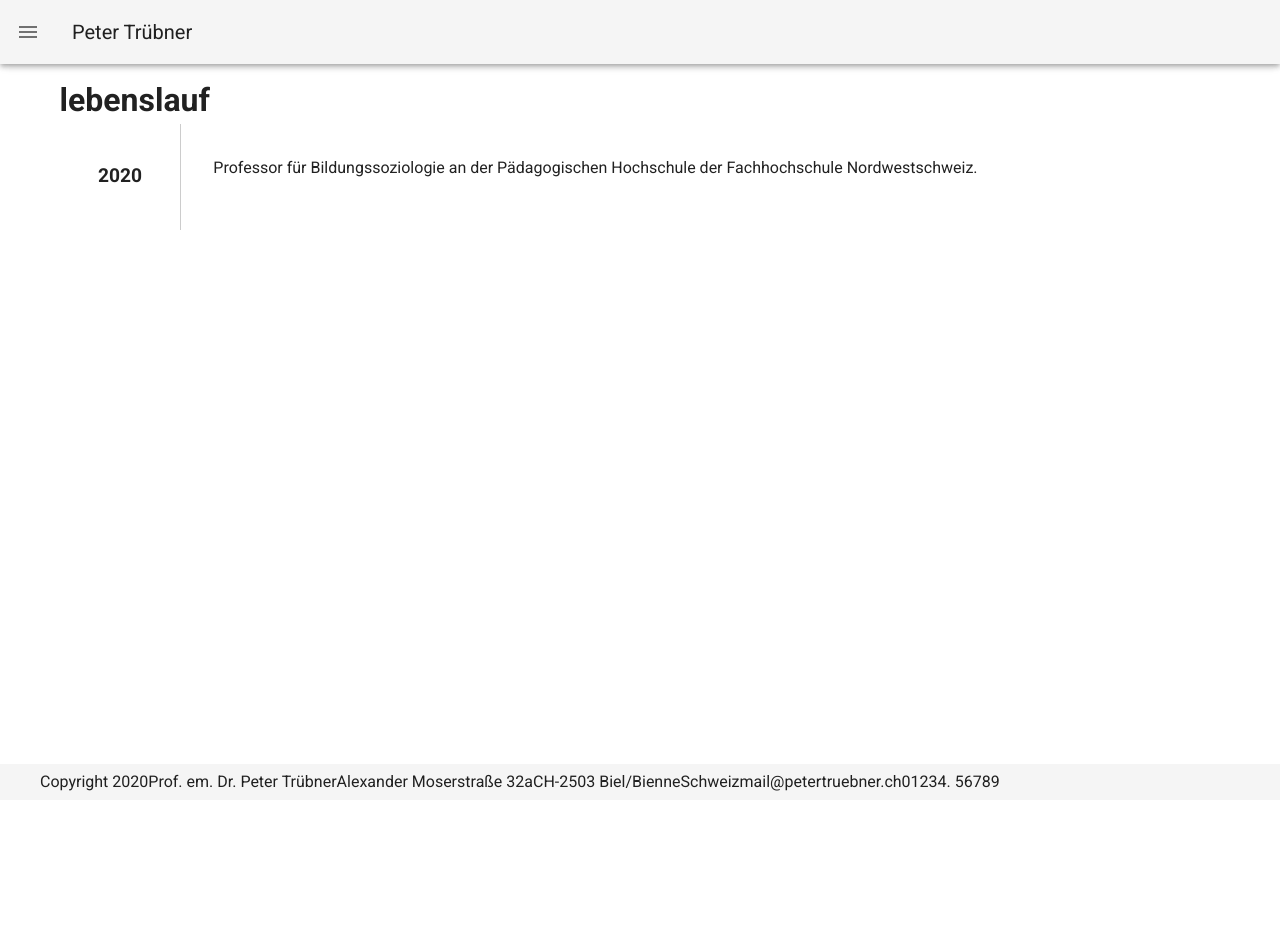
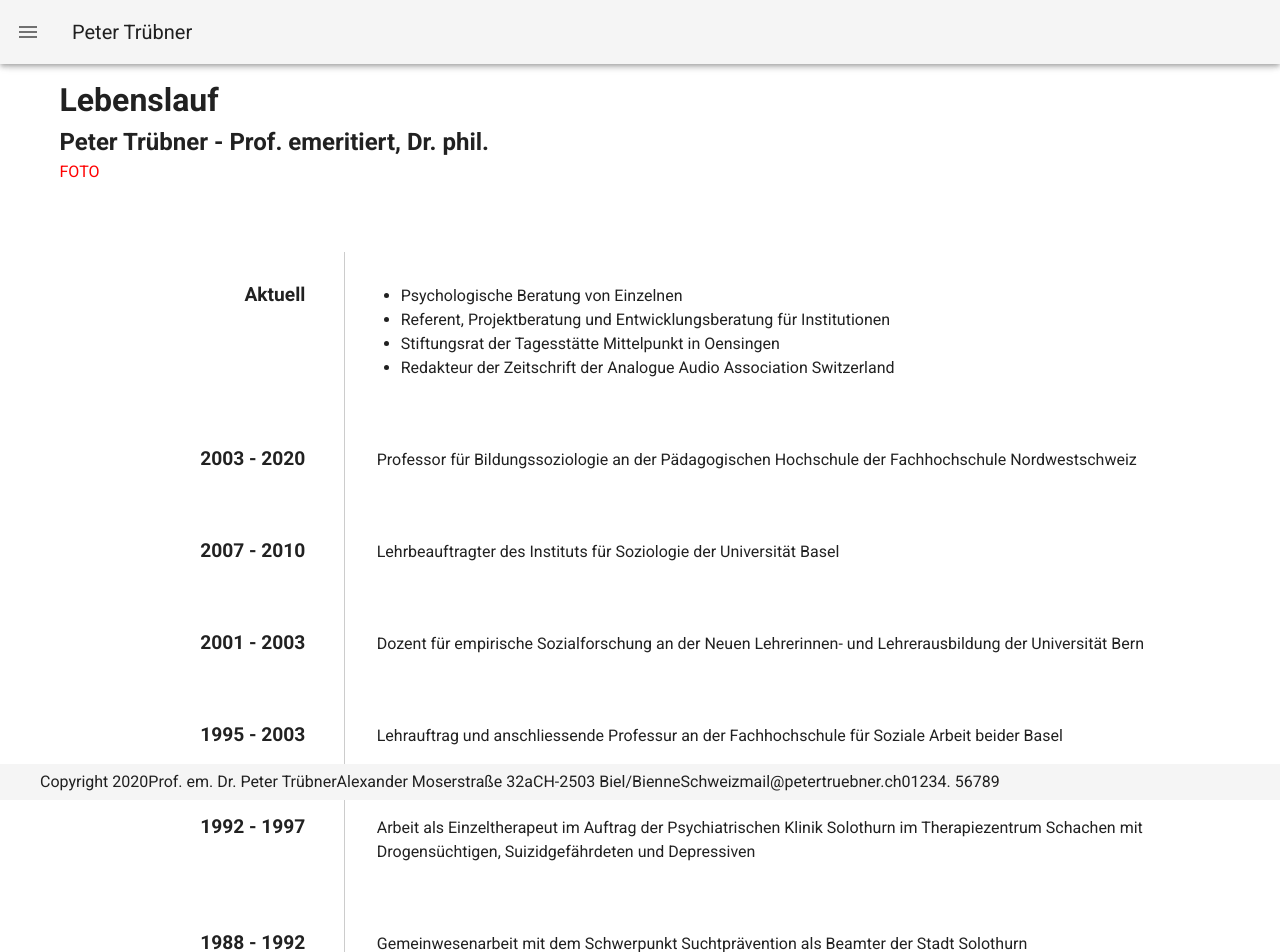
Before and after one commit to Schaeferjo/peter-truebner, a Nuxt app: page /lebenslauf in a window 1280 px wide. Shown: the top 952 px of the page. Before the commit the page ends 800 px from the top, so only its background shows below. Built offline with nearby package versions, Linux system fonts and the light colour scheme.

Commit message:
Added content to cv

```diff
--- a/components/lebenslauf-eintrag.vue
+++ b/components/lebenslauf-eintrag.vue
@@ -1,13 +1,14 @@
 <template>
-  <div class="cv-item">
-    <div class="cv-item-date">
-      {{ date }}
-    </div>
-
-    <div class="cv-item-content">
-      <slot></slot>
-    </div>
-  </div>
+  <v-container class="cv-item-wrap">
+    <v-row class="cv-item">
+      <v-col class="cv-item-date" cols="12" xs="12" sm="3">
+        {{ date }}
+      </v-col>
+      <v-col class="cv-item-content" cols="12" xs="12" sm="9">
+        <slot></slot>
+      </v-col>
+    </v-row>
+  </v-container>
 </template>
 
 <script>
@@ -22,22 +23,28 @@ export default {
 </script>
 
 <style>
+.cv-item-wrap {
+  padding: 0;
+}
+
 .cv-item {
   display: flex;
   flex-direction: row;
   justify-content: flex-start;
+  align-items: baseline;
+  padding: 0;
 }
 
 .cv-item-date {
   text-align: right;
   font-weight: bold;
   font-size: 1.2em;
-  border-right: 1px solid #ccc;
-  padding: 2em;
+  padding: 0 2em;
 }
 
 .cv-item-content {
   text-align: left;
-  padding: 2em;
+  padding: 2em 1em 3em 2em;
+  border-left: 1px solid #ccc;
 }
 </style>
--- a/pages/lebenslauf.vue
+++ b/pages/lebenslauf.vue
@@ -1,11 +1,75 @@
 <template>
   <div id="lebenlauf">
-    <h1>lebenslauf</h1>
+    <h1>Lebenslauf</h1>
+    <h2>Peter Trübner - Prof. emeritiert, Dr. phil.</h2>
 
-    <LebenslaufEintrag date="2020">
-      Professor für Bildungssoziologie an der Pädagogischen Hochschule der
-      Fachhochschule Nordwestschweiz.
-    </LebenslaufEintrag>
+    <p style="color: red;">FOTO</p>
+    <div id="cv">
+      <LebenslaufEintrag date="Aktuell">
+        <ul>
+          <li>Psychologische Beratung von Einzelnen</li>
+          <li>
+            Referent, Projektberatung und Entwicklungsberatung für Institutionen
+          </li>
+          <li>Stiftungsrat der Tagesstätte Mittelpunkt in Oensingen</li>
+          <li>
+            Redakteur der Zeitschrift der Analogue Audio Association Switzerland
+          </li>
+        </ul>
+      </LebenslaufEintrag>
+
+      <LebenslaufEintrag date="2003 - 2020">
+        Professor für Bildungssoziologie an der Pädagogischen Hochschule der
+        Fachhochschule Nordwestschweiz
+      </LebenslaufEintrag>
+
+      <LebenslaufEintrag date="2007 - 2010"
+        >Lehrbeauftragter des Instituts für Soziologie der Universität
+        Basel</LebenslaufEintrag
+      >
+
+      <LebenslaufEintrag date="2001 - 2003"
+        >Dozent für empirische Sozialforschung an der Neuen Lehrerinnen- und
+        Lehrerausbildung der Universität Bern</LebenslaufEintrag
+      >
+
+      <LebenslaufEintrag date="1995 - 2003"
+        >Lehrauftrag und anschliessende Professur an der Fachhochschule für
+        Soziale Arbeit beider Basel</LebenslaufEintrag
+      >
+
+      <LebenslaufEintrag date="1992 - 1997"
+        >Arbeit als Einzeltherapeut im Auftrag der Psychiatrischen Klinik
+        Solothurn im Therapiezentrum Schachen mit Drogensüchtigen,
+        Suizidgefährdeten und Depressiven</LebenslaufEintrag
+      >
+
+      <LebenslaufEintrag date="1988 - 1992"
+        >Gemeinwesenarbeit mit dem Schwerpunkt Suchtprävention als Beamter der
+        Stadt Solothurn</LebenslaufEintrag
+      >
+
+      <LebenslaufEintrag date="1987"
+        >Mitarbeiter im Psychologischen Marktforschungsinstitut
+        Zürich</LebenslaufEintrag
+      >
+
+      <LebenslaufEintrag date="1986"
+        >Heirat und Umzug in die Schweiz</LebenslaufEintrag
+      >
+
+      <LebenslaufEintrag date="bis 1986">
+        Studium der Soziologe und Psychologe an der Johann Wolfgang Goethe
+        Universität in Frankfurt/Main und an der Freien Universität Berlin.
+        <br />
+        <br />Ausbildung als Psychotherapeut, Arbeit als therapeutischer
+        Mitarbeiter und als Leiter der Drogentherapieeinrichtung RELEASE e.V.
+        Suchtforschung, Aufbau einer Therapieeinrichtung für sogenannt
+        therapieresistente Heroinsüchtige nach mehrjährigem Aufenthalt im
+        Strafvollzug, Leiter des Koordinationstreffens aller Drogen-Facharbeiter
+        der Stadt Berlin.
+      </LebenslaufEintrag>
+    </div>
   </div>
 </template>
 
@@ -18,3 +82,9 @@ export default {
   },
 }
 </script>
+
+<style>
+#cv {
+  padding: 4em 0;
+}
+</style>
```
